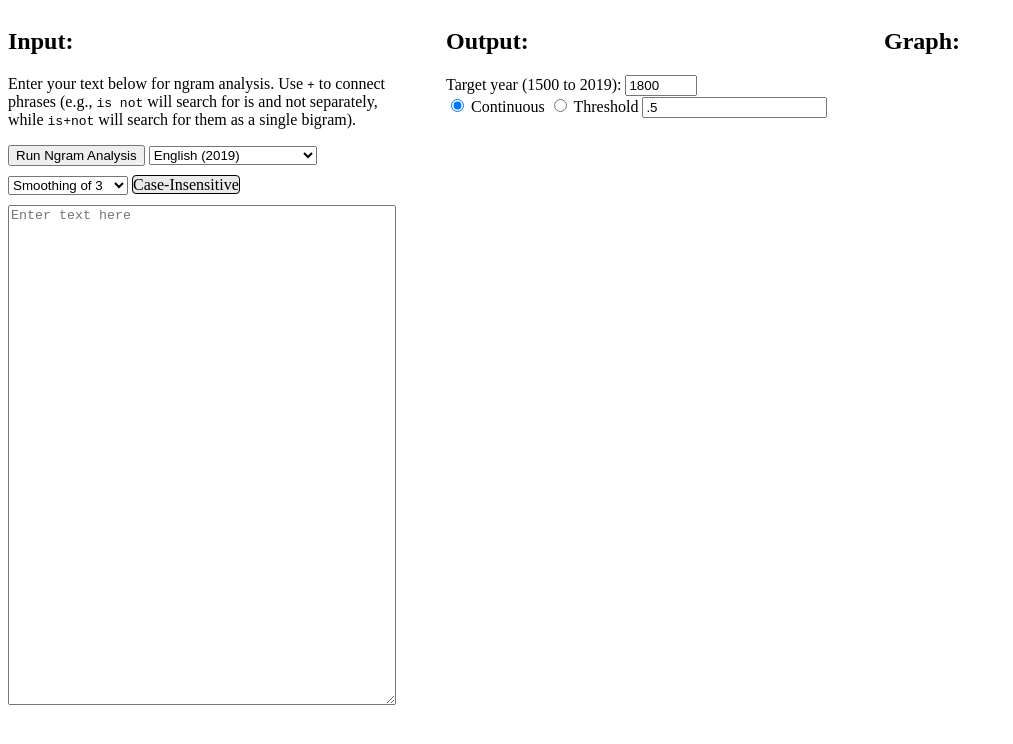
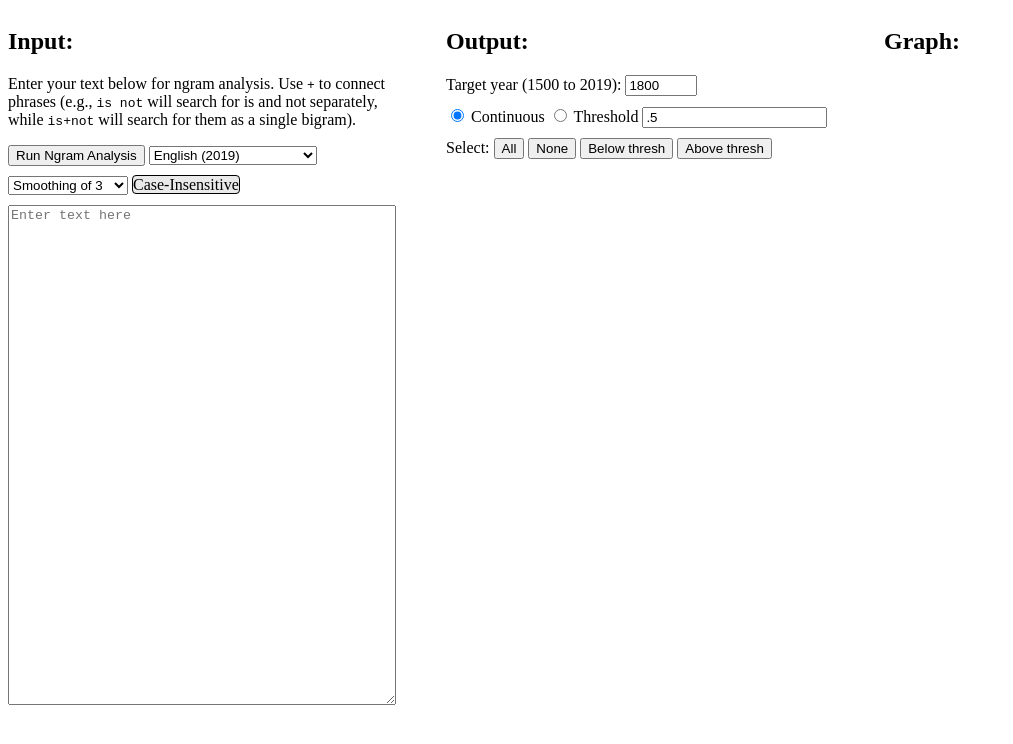
Before and after one commit to billbrod/google-ngram-analyzer, a plain HTML site: page index.html in a window 1280 px wide. Shown: the whole page, without its empty margins (0-1013 px from the left). Drawn offline with nearby package versions, Linux system fonts and the light colour scheme.

Commit message:
adds selection buttons

```diff
--- a/index.html
+++ b/index.html
@@ -27,6 +27,9 @@
          select {
              margin-bottom: 10px;
          }
+         input {
+             margin-bottom: 10px;
+         }
          .switch {
              display: inline;
          }
@@ -52,6 +55,8 @@
     <!-- allow user to set whether color is normalized per target year or overall, and switch between the two -->
     <!-- super common words (is,a,of) swamp the effect of even reasonably common nouns (e.g., carriage). decide how to do deal with that.
          add an upper bound? or remove N most common words? -->
+    <!-- I think just allow user to select: all, none, all above/below some threshold. and by paragraph -->
+    <!-- list fo most common English words: https://github.com/first20hours/google-10000-english -->
     <body>
         <div class='grid-container'>
             <div>
@@ -72,12 +77,19 @@
             <div>
                 <h2>Output:</h2>
                 <label for='target-year'>Target year (1500 to 2019): </label>
-                <input type="number" min="1500" max="2019" step="1" value="1800" id='target-year'/><br>
+                <input type="number" min="1500" max="2019" step="1" value="1800" id='target-year'/>
+                <br>
                 <input type="radio" id='continuous' name='color' checked/>
                 <label for='continuous'>Continuous</label>
                 <input type="radio" id='threshold' name='color'/>
                 <label for='threshold'>Threshold</label>
-                <input type="number" min="0" step=".01" value=".5" id='thresh-value' />
+                <input type="number" min="0" step=".01" value=".5" id='thresh-value'/>
+                <br>
+                <label for='select-all'>Select: </label>
+                <button id='select-all' onclick='select_boxes(this)'>All</button>
+                <button id='select-none' onclick='select_boxes(this)'>None</button>
+                <button id='select-below' onclick='select_boxes(this)'>Below thresh</button>
+                <button id='select-above' onclick='select_boxes(this)'>Above thresh</button>
             </div>
             <div id='output-text'></div>
             <h2>Graph:</h2>
--- a/ngram-analyze.js
+++ b/ngram-analyze.js
@@ -1,3 +1,25 @@
+function select_boxes(elt) {
+    if ($(elt).attr('id') == 'select-all') {
+        d3.selectAll('.lock_check').property('checked', true)
+        $('.lock_check').trigger('click')
+    } else if ($(elt).attr('id') == 'select-none') {
+        d3.selectAll('.lock_check').property('checked', false)
+        $('.lock_check').trigger('click')
+    } else if ($(elt).attr('id') == 'select-below') {
+        thresh = $('#thresh-value').val() / 100
+        // see https://stackoverflow.com/a/52146768 for why the n[i] is necessary
+        d3.selectAll('.lock_check').filter((_, i, n) => Number(d3.select(n[i]).attr('timeseries').split(',')[get_tgt_idx()]) < thresh).property('checked', true)
+        d3.selectAll('.lock_check').filter((_, i, n) => Number(d3.select(n[i]).attr('timeseries').split(',')[get_tgt_idx()]) > thresh).property('checked', false)
+        $('.lock_check').trigger('click')
+    } else if ($(elt).attr('id') == 'select-above') {
+        thresh = $('#thresh-value').val() / 100
+        // see https://stackoverflow.com/a/52146768 for why the n[i] is necessary
+        d3.selectAll('.lock_check').filter((_, i, n) => Number(d3.select(n[i]).attr('timeseries').split(',')[get_tgt_idx()]) < thresh).property('checked', false)
+        d3.selectAll('.lock_check').filter((_, i, n) => Number(d3.select(n[i]).attr('timeseries').split(',')[get_tgt_idx()]) > thresh).property('checked', true)
+        $('.lock_check').trigger('click')
+    }
+}
+
 function get_tgt_idx() {
     tgt_year = $('#target-year').val()
     years = d3.range(1500, 2020)
@@ -40,6 +62,7 @@ function create_background_rects({
 }) {
     if (colors === undefined) {
         colors = get_colors(data)
+        data.map((d, i) => d3.selectAll(`#lock_check_${i}`).attr('timeseries', d.timeseries))
 
         function lock_input(elt) {
             let i = $(elt).attr('id').replace('lock_check_', '')
```
